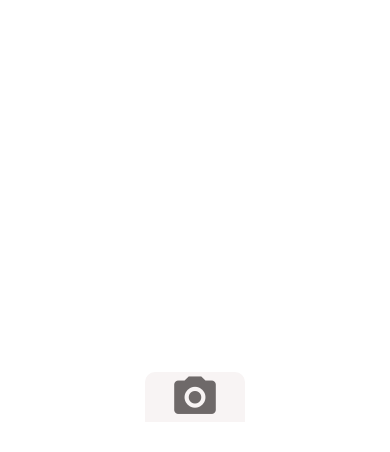
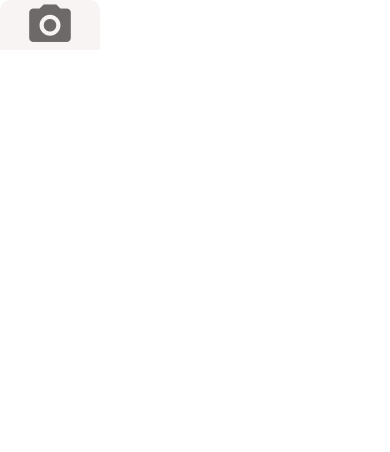
Before and after one commit to saulmaldonado/DoneWithIt, a React Native app: screen / in a window 390 px wide. Shown: the top 452 px of the page. Built offline with nearby package versions, Linux system fonts and the light colour scheme.

Commit message:
Adds AppImageInputList component
New component will display all the image uris provided from an external
state in a horizontal scolling view. Component includes an empty
AppImageInput component that will access the local camera roll and
upload photos to the external state.

```diff
--- a/App.tsx
+++ b/App.tsx
@@ -1,5 +1,5 @@
 import React, { useState } from 'react';
-import { View, StyleSheet, Platform, StatusBar } from 'react-native';
+import { View, StyleSheet, Platform, StatusBar, Text } from 'react-native';
 
 import WelcomeScreen from './app/screens/WelcomeScreen';
 import ListingDetails from './app/screens/ListingDetails';
@@ -16,9 +16,10 @@ import { AppForm, SubmitButton } from './app/components/forms';
 import AppFormPicker from './app/components/forms/AppFormPicker';
 import ListingEditScreen from './app/screens/ListingEditScreen';
 import AppImageInput from './app/components/AppImageInput';
+import AppImageInputList from './app/components/AppImageInputList';
 
 export default function App() {
-  const [image, setImage] = useState<string | undefined>();
+  const [imageUris, setImageUris] = useState<string[]>([]);
 
   return (
     <View style={styles.container}>
@@ -36,7 +37,12 @@ export default function App() {
       {/* <RegisterScreen /> */}
       {/* <ListingsScreen /> */}
       {/* <ListingEditScreen /> */}
-      <AppImageInput imageUri={image} onChangeImage={(uri: string | undefined) => setImage(uri)} />
+      <AppImageInputList
+        imageUris={imageUris}
+        onAddImage={(imageUri) => setImageUris([...imageUris, imageUri])}
+        onRemoveImage={(index) => setImageUris(imageUris.filter((uri, i) => index !== i))}
+      />
+      {/* <AppImageInput imageUri={image} onChangeImage={(image) => setImage(image)} /> */}
       {/* <MessagesScreen /> */}
     </View>
   );
@@ -45,7 +51,7 @@ export default function App() {
 const styles = StyleSheet.create({
   container: {
     flex: 1,
-    alignItems: 'center',
-    justifyContent: 'center',
+    // alignItems: 'center',
+    // justifyContent: 'center',
   },
 });
--- /dev/null
+++ b/app/components/AppImageInputList.tsx
@@ -0,0 +1,47 @@
+import React, { useRef } from 'react';
+import { StyleSheet, Text, View, Image, TouchableOpacity, ScrollView } from 'react-native';
+import AppImageInput from './AppImageInput';
+import App from '../../App';
+
+type AppImageInputListProps = {
+  imageUris: string[];
+  onAddImage: (imageUri: string) => void;
+  onRemoveImage: (index: number) => void;
+};
+
+const AppImageInputList = ({ imageUris, onAddImage, onRemoveImage }: AppImageInputListProps) => {
+  const scrollView = useRef<ScrollView | null>(null);
+
+  return (
+    <View>
+      <ScrollView
+        horizontal
+        ref={scrollView}
+        onContentSizeChange={() => scrollView.current?.scrollToEnd()}
+      >
+        <View style={styles.list}>
+          {imageUris.map((imageUri, index) => (
+            <TouchableOpacity onPress={() => onRemoveImage(index)} key={index} style={styles.image}>
+              <AppImageInput
+                imageUri={imageUri}
+                onChangeImage={(imageUri) => onAddImage(imageUri)}
+              />
+            </TouchableOpacity>
+          ))}
+          <AppImageInput imageUri={undefined} onChangeImage={(imageUri) => onAddImage(imageUri)} />
+        </View>
+      </ScrollView>
+    </View>
+  );
+};
+
+export default AppImageInputList;
+
+const styles = StyleSheet.create({
+  list: {
+    flexDirection: 'row',
+  },
+  image: {
+    marginRight: 10,
+  },
+});
```
Also changed, not shown: app/components/AppInputList.tsx (deleted, +0 -20 lines).
